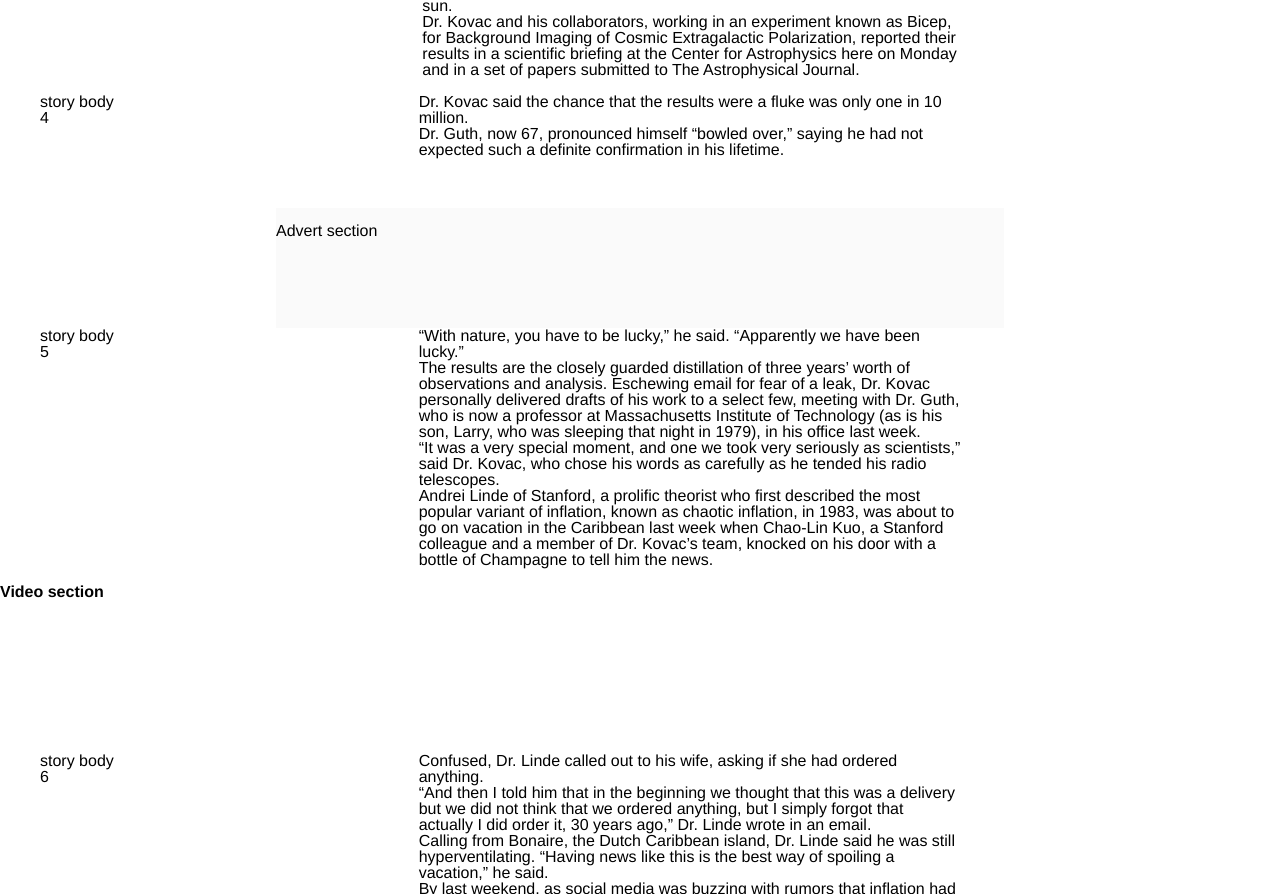
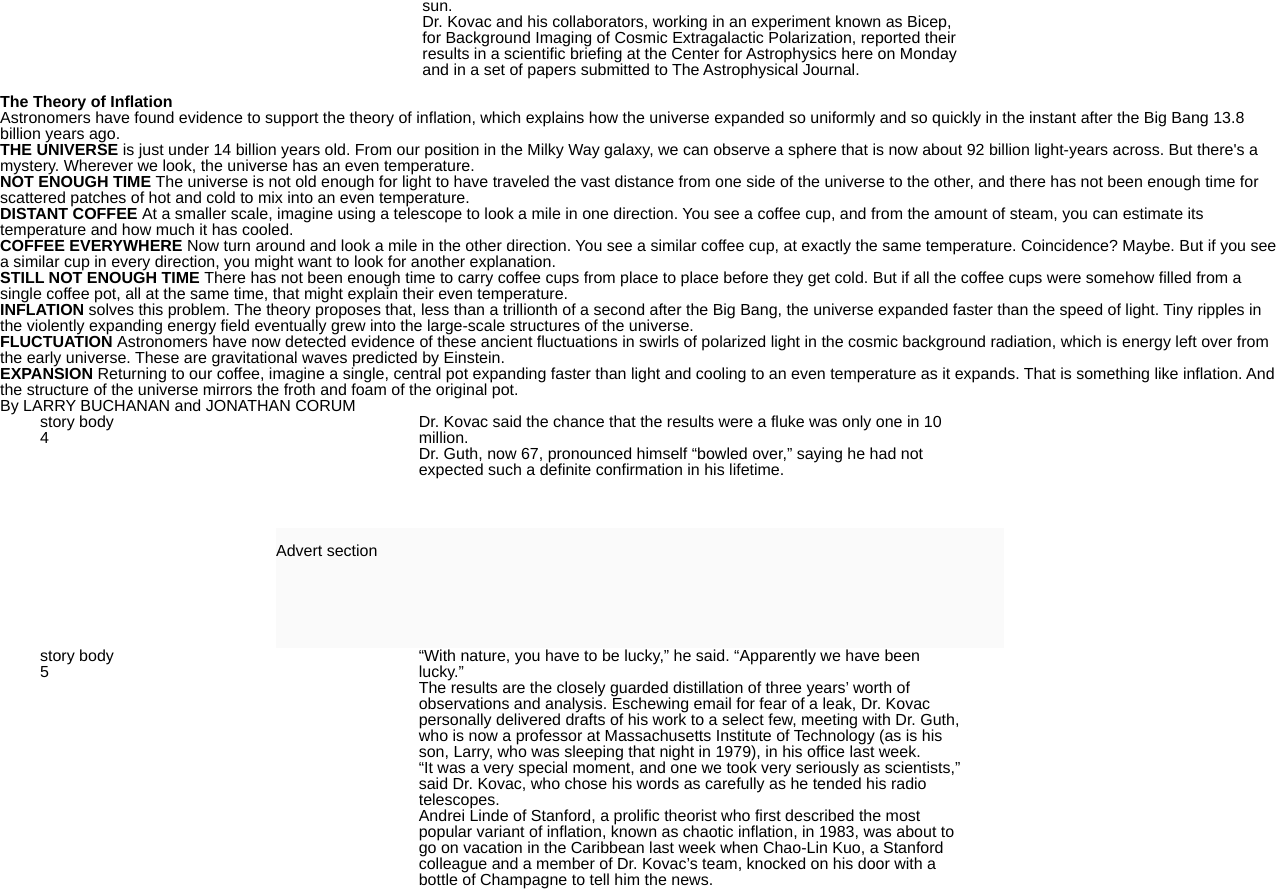
Before and after one commit to SafaErden/The-New-York-Times, a plain HTML site: page index.html in a window 1280 px wide. Shown: the part 2587-3481 px from the top of the page. Drawn offline with Linux system fonts and the light colour scheme; grey boxes are pictures that could not be loaded.

Commit message:
added grid for images

```diff
--- a/index.html
+++ b/index.html
@@ -289,9 +289,36 @@
           </div>
           <aside></aside>
         </div>
-        <div id="img-wrapper">
-
-        </div>
+        <section class="img-grid-container">
+          <div class="img-grid-header">
+              <h1>The Theory of Inflation</h1>
+              Astronomers have found evidence to support the theory of inflation, which explains how the universe expanded so uniformly and so quickly in the instant after the Big Bang 13.8 billion years ago.
+          </div>
+          <div id="img-wrapper">
+            <div class="img-grid">
+              <div class="img-grid-img grid-1"></div>
+              <div class="img-grid-img grid-2"></div>
+              <div class="img-grid-img grid-3"></div>
+              <div class="img-grid-img grid-4"></div>
+              <div><strong>THE UNIVERSE </strong> is just under 14 billion years old. From our position in the Milky Way galaxy, we can observe a sphere that is now about 92 billion light-years across. But there's a mystery. Wherever we look, the universe has an even temperature.</div>
+              <div><strong>NOT ENOUGH TIME </strong> The universe is not old enough for light to have traveled the vast distance from one side of the universe to the other, and there has not been enough time for scattered patches of hot and cold to mix into an even temperature.</div>
+              <div><strong>DISTANT COFFEE </strong> At a smaller scale, imagine using a telescope to look a mile in one direction. You see a coffee cup, and from the amount of steam, you can estimate its temperature and how much it has cooled.</div>
+              <div><strong>COFFEE EVERYWHERE </strong> Now turn around and look a mile in the other direction. You see a similar coffee cup, at exactly the same temperature. Coincidence? Maybe. But if you see a similar cup in every direction, you might want to look for another explanation.</div>
+              <div class="img-grid-img grid-5"></div>
+              <div class="img-grid-img grid-6"></div>
+              <div class="img-grid-img grid-7"></div>
+              <div class="img-grid-img grid-8"></div>
+              <div><strong>STILL NOT ENOUGH TIME </strong> There has not been enough time to carry coffee cups from place to place before they get cold. But if all the coffee cups were somehow filled from a single coffee pot, all at the same time, that might explain their even temperature.</div>
+              <div><strong>INFLATION </strong> solves this problem. The theory proposes that, less than a trillionth of a second after the Big Bang, the universe expanded faster than the speed of light. Tiny ripples in the violently expanding energy field eventually grew into the large-scale structures of the universe.</div>
+              <div><strong>FLUCTUATION </strong> Astronomers have now detected evidence of these ancient fluctuations in swirls of polarized light in the cosmic background radiation, which is energy left over from the early universe. These are gravitational waves predicted by Einstein.</div>
+              <div><strong>EXPANSION </strong> Returning to our coffee, imagine a single, central pot expanding faster than light and cooling to an even temperature as it expands. That is something like inflation. And the structure of the universe mirrors the froth and foam of the original pot.</div>
+            </div>
+          </div>
+          <footer>
+            <div class="footer-top-border"></div>
+            <div class="author-name">By LARRY BUCHANAN and JONATHAN CORUM</div>
+          </footer>
+        </section>
         <div class="story-body">
           story body 4
           <div class="text">
```
